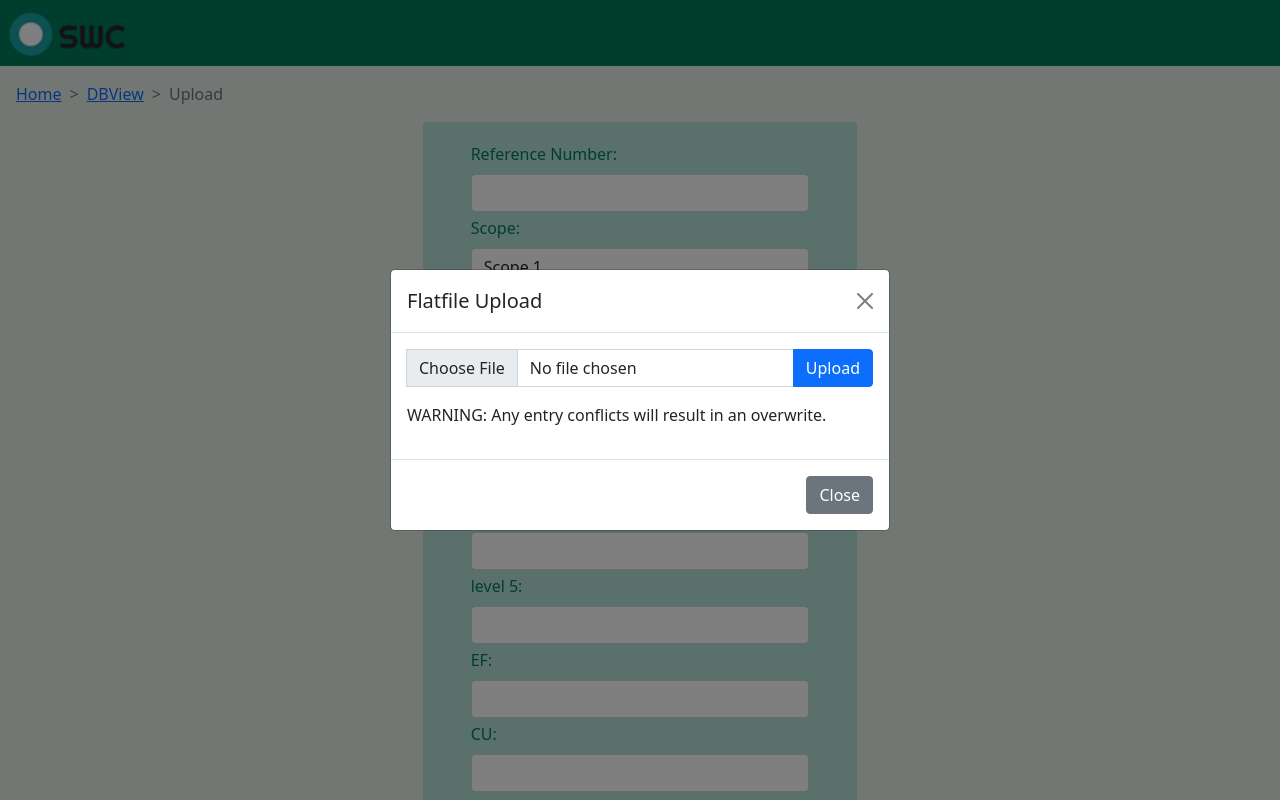
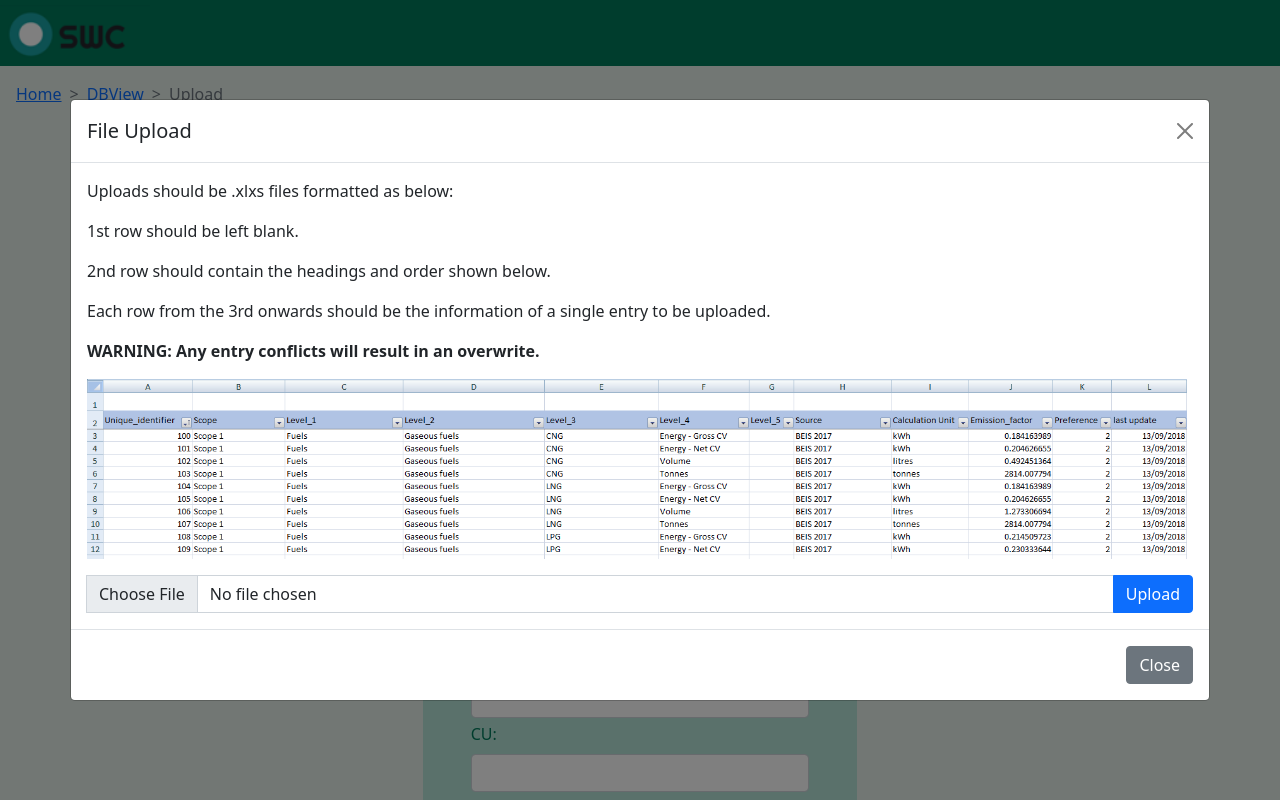
Before and after one commit to mTurner-beepboop/cs30-code-submission, a Django app: template cs30_webapp/templates/webapp/add.html in a window 1280 px wide, after a click on "Upload File". Run offline with Django 3.2, Linux system fonts and the light colour scheme; the template is opened without the code that fills it: values that come from a table or form of the project are taken from there, others are empty; some libraries are stand-ins or nearby versions.

Commit message:
Removed unused image, and added one to give info on file upload format.

```diff
--- a/cs30_webapp/templates/webapp/add.html
+++ b/cs30_webapp/templates/webapp/add.html
@@ -69,13 +69,31 @@ Upload
 
     <!-- Modal for save button to allow users to upload a flat file.-->
 <div class="modal fade" id="idUpload" data-bs-keyboard="false" tabindex="-1" aria-labelledby="staticBackdropLabel" aria-hidden="true">
-  <div class="modal-dialog modal-dialog-centered">
+  <div class="modal-dialog modal-xl modal-dialog-centered">
     <div class="modal-content">
       <div class="modal-header">
-        <h5 class="modal-title" id="staticBackdropLabel">Flatfile Upload</h5>
+        <h5 class="modal-title" id="staticBackdropLabel">File Upload</h5>
         <button type="button" class="btn-close" data-bs-dismiss="modal" aria-label="Close"></button>
       </div>
       <div class="modal-body">
+        <p>
+          Uploads should be .xlxs files formatted as below:
+          </p>
+          <p>
+          1st row should be left blank.
+          </p>
+          <p>
+          2nd row should contain the headings and order shown below.
+          </p>
+          <p>
+          Each row from the 3rd onwards should be the information of a single entry to be uploaded.
+        </p>
+        <b>
+          WARNING: Any entry conflicts will result in an overwrite.
+        </b>
+
+        <img class="my-3"src="{% static '/images/example.png' %}" width="1100">
+
         <form method="post" enctype="multipart/form-data">
           <div class="input-group">
             {% csrf_token %}
@@ -83,9 +101,7 @@ Upload
             <button name="upload" type="submit" class="btn btn-primary" id="inputGroupFileAddon04">Upload</button>
           </div>
         </form>
-        <p class="mt-3">
-          WARNING: Any entry conflicts will result in an overwrite.
-        </p>
+
       </div>
       <div class="modal-footer">
         <button type="button" class="btn btn-secondary" data-bs-dismiss="modal">Close</button>
```
Also changed, not shown: cs30_webapp/static/images/comeback.png (deleted), cs30_webapp/static/images/example.png (added).
